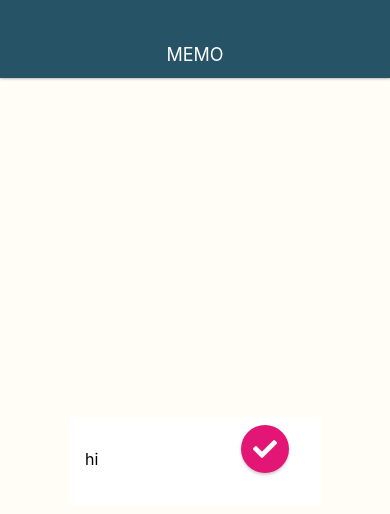
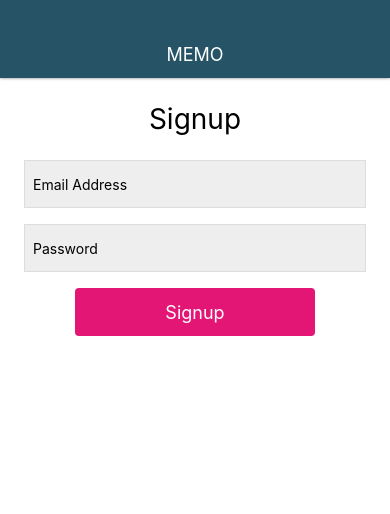
Before and after one commit to nakamuraxx/memoApp2, a React Native app: screen / in a window 390 px wide. Shown: the top 514 px of the page. Built offline with nearby package versions, Linux system fonts and the light colour scheme.

Commit message:
Create login and signup screen

```diff
--- a/App.js
+++ b/App.js
@@ -2,13 +2,13 @@ import React from 'react';
 import { StyleSheet, View } from 'react-native';
 
 import Appbar from './src/components/Appbar';
-import MemoEditScreen from './src/screens/MemoEditScreen';
+import SignupScreen from './src/screens/SignupScreen';
 
 export default function App() {
   return (
     <View style={styles.container}>
       <Appbar />
-      <MemoEditScreen />
+      <SignupScreen />
     </View>
   );
 }
--- a/src/elements/CircleButton.js
+++ b/src/elements/CircleButton.js
@@ -71,7 +71,6 @@ const styles = StyleSheet.create({
     fontSize: 24,
     lineHeight: 32,
   },
-
 });
 
 export default CircleButton;
--- /dev/null
+++ b/src/screens/SignupScreen.js
@@ -0,0 +1,58 @@
+import React from 'react';
+import {
+  StyleSheet, View, Text, TextInput, TouchableHighlight,
+} from 'react-native';
+
+class SignupScreen extends React.Component {
+  render() {
+    return (
+      <View style={styles.container}>
+        <Text style={styles.title}>
+          Signup
+        </Text>
+        <TextInput style={styles.input} value="Email Address" />
+        <TextInput style={styles.input} value="Password" />
+        <TouchableHighlight style={styles.button} onPress={() => {}} underlayColor="#c70f66">
+          <Text style={styles.buttonTitle}>Signup</Text>
+        </TouchableHighlight>
+      </View>
+    );
+  }
+}
+
+const styles = StyleSheet.create({
+  container: {
+    flex: 1,
+    width: '100%',
+    padding: 24,
+    backgroundColor: '#fff',
+  },
+  input: {
+    backgroundColor: '#eee',
+    height: 48,
+    marginBottom: 16,
+    borderWidth: 1,
+    borderColor: '#ddd',
+    padding: 8,
+  },
+  title: {
+    fontSize: 28,
+    alignSelf: 'center',
+    marginBottom: 24,
+  },
+  button: {
+    backgroundColor: '#E31676',
+    height: 48,
+    borderRadius: 4,
+    justifyContent: 'center',
+    alignItems: 'center',
+    width: '70%',
+    alignSelf: 'center',
+  },
+  buttonTitle: {
+    color: '#fff',
+    fontSize: 18,
+  },
+});
+
+export default SignupScreen;
```
Also changed, not shown: src/screens/LoginScreen.js (added, +56 -0 lines).
